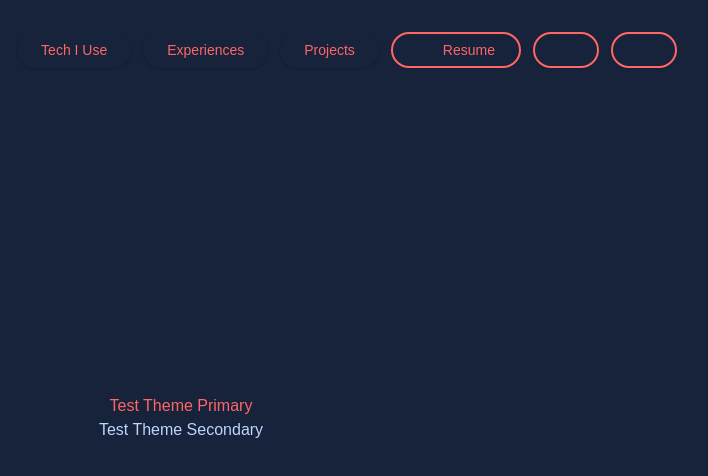
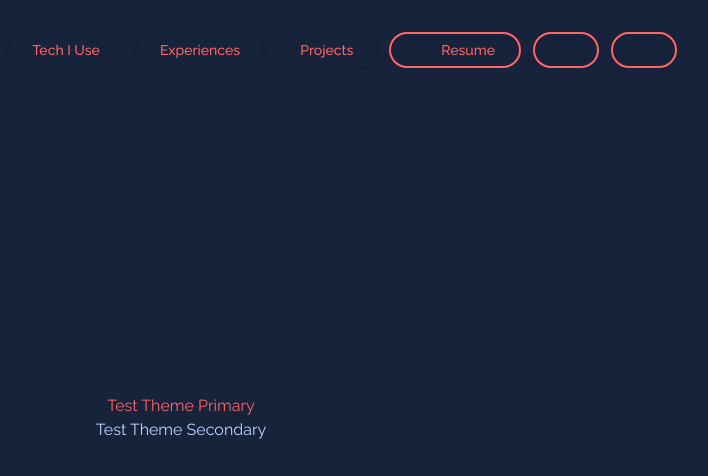
Before and after one commit to goldeei/portfolio, a Next.js app: page / in a window 1280 px wide. Shown: the top 476 px of the page, without its empty margins (459-1167 px from the left). Built offline with nearby package versions, Linux system fonts and the light colour scheme; some icons are missing.

Commit message:
Add raleway font

```diff
--- a/src/app/page.tsx
+++ b/src/app/page.tsx
@@ -4,10 +4,14 @@ import {
 	LayersThreeSolid,
 	MoonSolid,
 } from "@mynaui/icons-react";
+import { cx } from "class-variance-authority";
+import { Raleway } from "next/font/google";
+
+const raleway = Raleway({ subsets: ["latin"] });
 
 export default function Home() {
 	return (
-		<div className="flex flex-col h-dvh px-36 py-8">
+		<div className={cx("flex flex-col h-dvh px-36 py-8", raleway.className)}>
 			<nav className="flex gap-3 justify-end">
 				<Button variant="link">Tech I Use</Button>
 				<Button variant="link">Experiences</Button>
```
